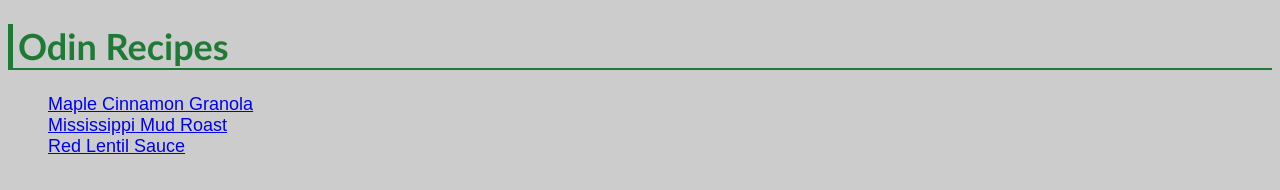
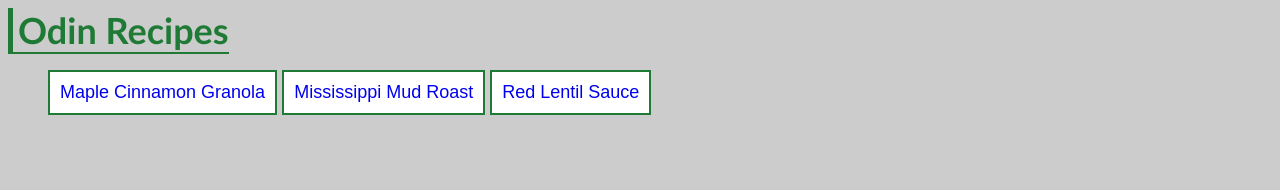
Before and after one commit to Raxter77/odin-recipes, a plain HTML site: page index.html in a window 1280 px wide. Drawn offline with Linux system fonts and the light colour scheme.

Commit message:
Update navigation with layout and color

```diff
--- a/style.css
+++ b/style.css
@@ -9,6 +9,7 @@ h1, h2 {
 }
 
 h1 {
+  display: inline;
   font-size: 36px;
   border-left: 5px solid rgb(30, 122, 53);
   border-bottom: 2px solid rgb(30, 122, 53);
@@ -16,8 +17,10 @@ h1 {
 }
 
 img.articleHead {
+  display:block;
   height: 400px;
   width: auto;
+  margin: 10px;
 }
 
 ul li {
@@ -28,3 +31,18 @@ ul.navigation {
   font-size: 18px;
   list-style-type: none;
 }
+
+ul.navigation li {
+  display: inline-block;
+  background-color: white;
+  padding: 10px;
+  border: 2px solid rgb(30, 122, 53);
+}
+
+ul.navigation li:hover {
+  background-color: rgb(102, 207, 128);
+}
+
+ul.navigation a {
+  text-decoration: none;
+}
```
